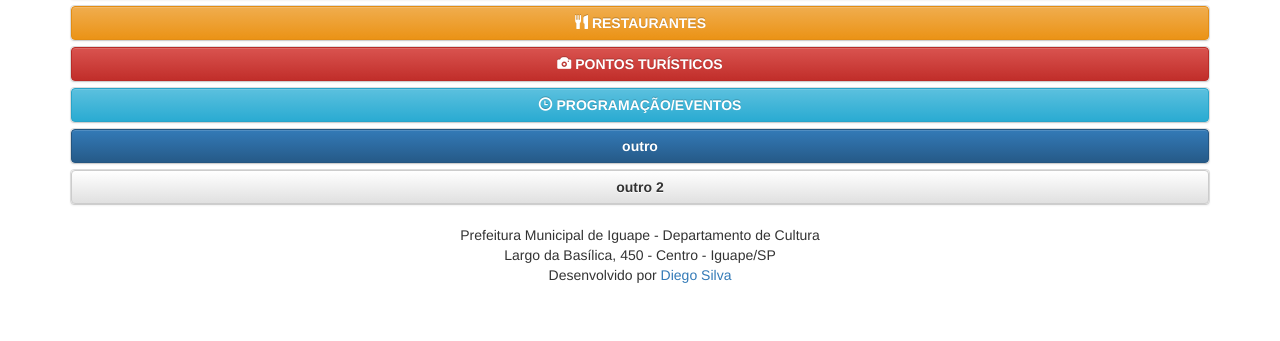
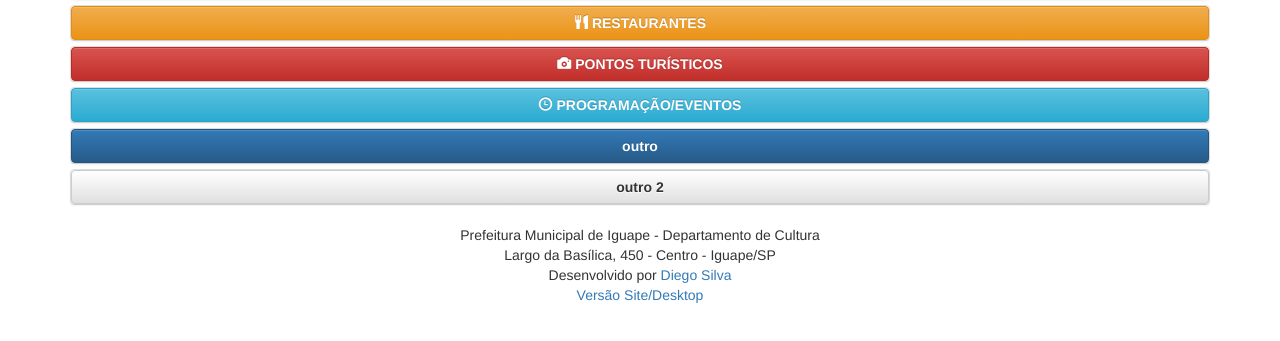
Before and after one commit to idiegosilva/android, a plain HTML site: page index.html in a window 1280 px wide. Shown: the part 337-678 px from the top of the page. Drawn offline with Linux system fonts and the light colour scheme; no server answers.

Commit message:
com versao site

```diff
--- a/index.html
+++ b/index.html
@@ -250,6 +250,7 @@
 					Prefeitura Municipal de Iguape - Departamento de Cultura<br>
 					Largo da Basílica, 450 - Centro - Iguape/SP<br>
 					Desenvolvido por <a href="http://facebook.com/papilonn">Diego Silva</a><br>
+					<a href="http://depturismoiguape.esy.es/index.html">Versão Site/Desktop</a><br>
 
 				</center>
 			</footer>
```
